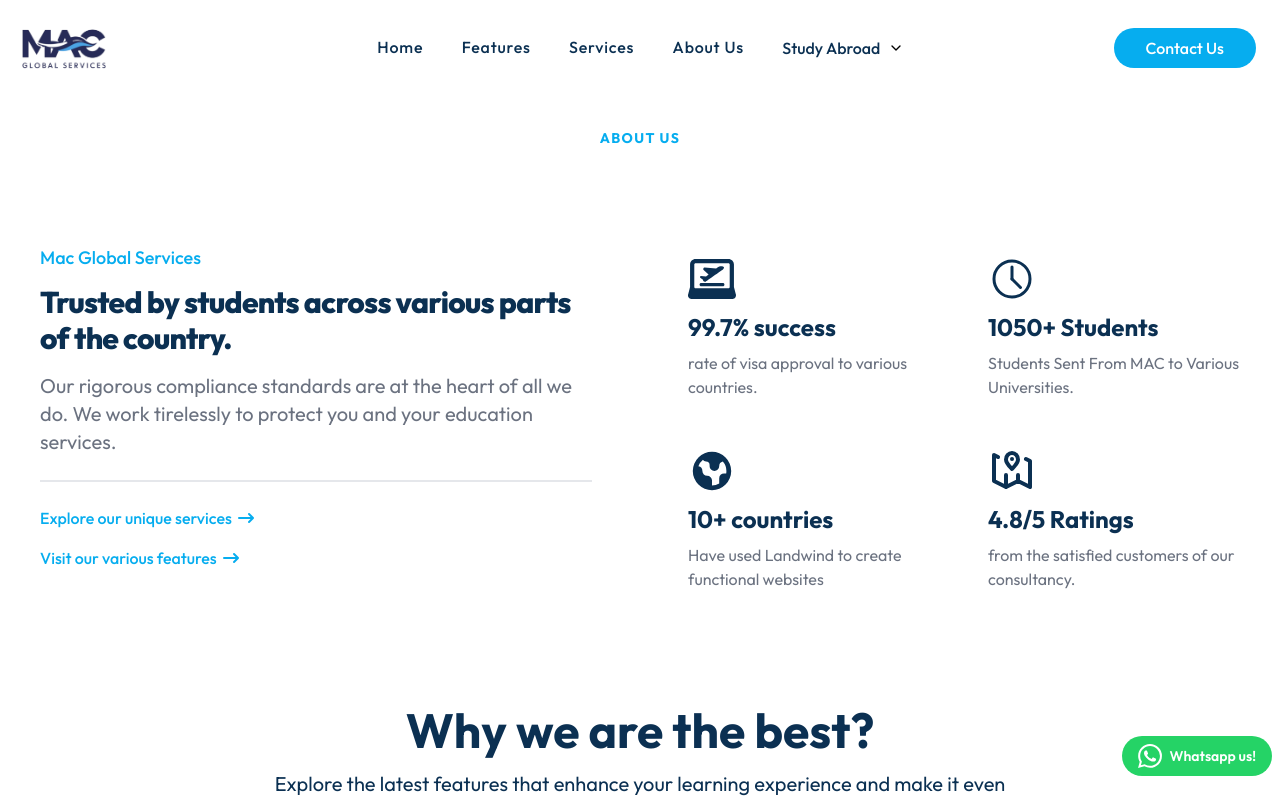
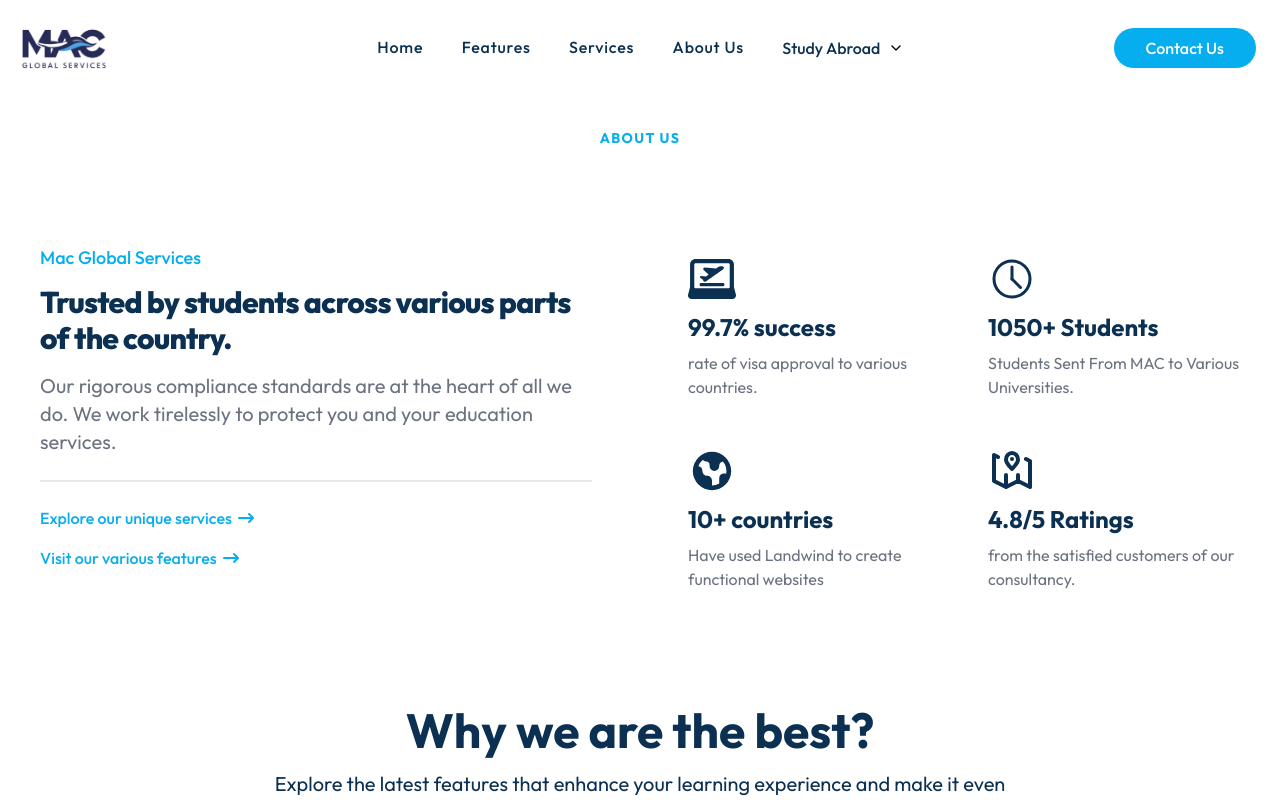
Before and after one commit to kalavaguntapurnesh/MAC_GLOBAL, a React (Vite) app: page /about in a window 1280 px wide. Shown: the top 800 px of the page. Built offline with nearby package versions, Linux system fonts and the light colour scheme.

Commit message:
Whatsapp

```diff
--- a/src/components/ScrollToTop.jsx
+++ b/src/components/ScrollToTop.jsx
@@ -11,14 +11,14 @@ const ScrollToTop = () => {
     message
   )}`;
 
-  // const [isVisible, setIsVisible] = useState(false);
-  // const toggleVisibility = () => {
-  //   if (window.pageYOffset > 200) {
-  //     setIsVisible(true);
-  //   } else {
-  //     setIsVisible(false);
-  //   }
-  // };
+  const [isVisible, setIsVisible] = useState(false);
+  const toggleVisibility = () => {
+    if (window.pageYOffset > 120) {
+      setIsVisible(true);
+    } else {
+      setIsVisible(false);
+    }
+  };
 
   // const scrollToTop = () => {
   //   window.scrollTo({
@@ -27,23 +27,27 @@ const ScrollToTop = () => {
   //   });
   // };
 
+  useEffect(() => {
+    window.addEventListener("scroll", toggleVisibility);
+
+    return () => {
+      window.removeEventListener("scroll", toggleVisibility);
+    };
+  }, []);
+
   return (
     <a
       href={whatsappUrl}
       className={classNames(
-        "bg-[#25d366] fixed flex flex-row lg:bottom-6 bottom-4 lg:right-2 right-3 z-20 lg:py-2 lg:px-4 rounded-full "
+        isVisible ? "opacity-100" : "opacity-0",
+        "bg-[#25d366] fixed flex flex-row lg:bottom-6 bottom-4 lg:right-2 right-3 z-20 py-2 px-4 rounded-full transition duration-1000 ease-in-out"
       )}
     >
       <a>
-        <SiWhatsapp
-          className="lg:h-6 lg:w-6 w-10 h-10 text-white lg:mr-2"
-          aria-hidden="true"
-        />
+        <SiWhatsapp className="h-6 w-6 text-white mr-2" aria-hidden="true" />
       </a>
       <div className="flex justify-center items-center text-sm">
-        <h1 className="lg:block hidden text-white font-semibold">
-          Whatsapp us!
-        </h1>
+        <h1 className=" text-white font-semibold">Whatsapp us!</h1>
       </div>
     </a>
   );
```
